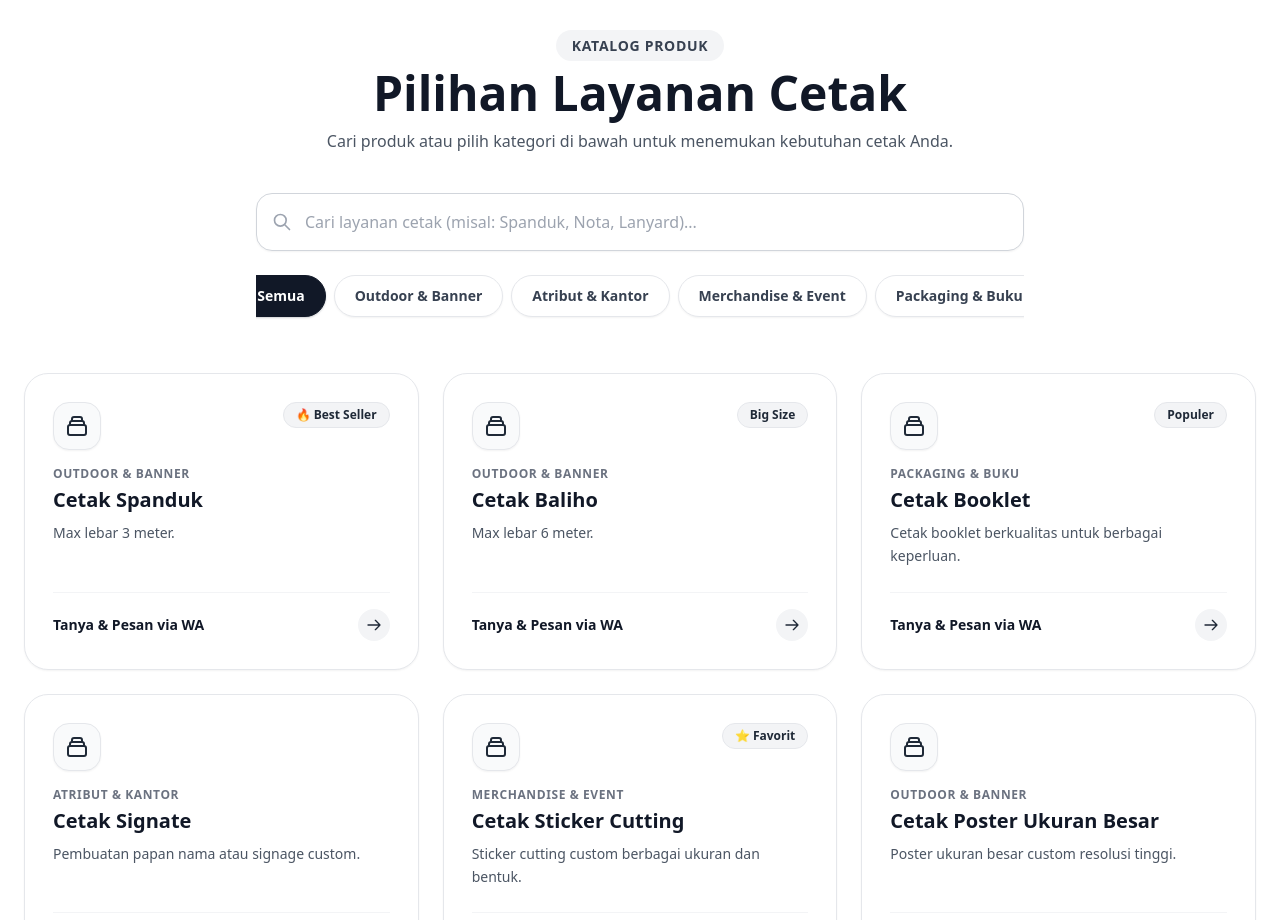
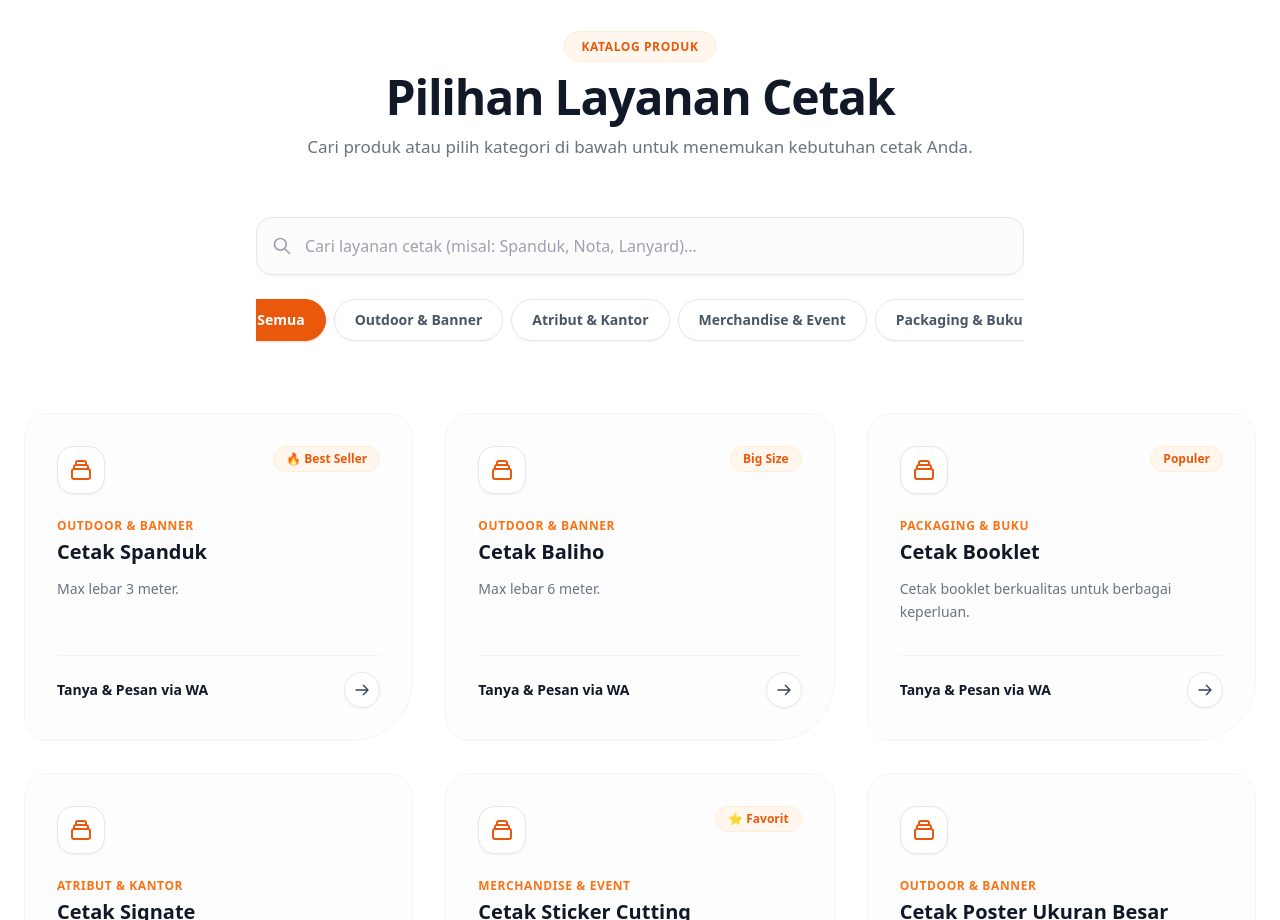
Before and after one commit to Heroness1/daycreed-inframe, a Next.js app: page /testing in a window 1280 px wide. Shown: the part 1880-2800 px from the top of the page. Built offline with nearby package versions, Linux system fonts and the light colour scheme.

Commit message:
Refactor Catalog component for improved styling
Updated styling and structure of the Catalog component, including changes to text colors, button styles, and layout adjustments for better visual consistency.

```diff
--- a/components/Catalog.jsx
+++ b/components/Catalog.jsx
@@ -21,19 +21,22 @@ export default function Catalog() {
   return (
     <section id="katalog" aria-labelledby="katalog-title" className="py-24 px-6 bg-white">
       <div className="max-w-7xl mx-auto">
-        <div className="mb-10 text-center">
-          <span className="text-gray-700 font-semibold uppercase tracking-wider text-sm bg-gray-100 px-4 py-1.5 rounded-full">
+
+        {/* Header Katalog */}
+        <div className="mb-14 text-center">
+          <span className="text-orange-600 font-semibold uppercase tracking-wider text-xs bg-orange-50 px-4 py-1.5 rounded-full border border-orange-100">
             Katalog Produk
           </span>
-          <h2 id="katalog-title" className="text-4xl md:text-5xl font-bold text-gray-900 mt-3">
+          <h2 id="katalog-title" className="text-4xl md:text-5xl font-extrabold text-gray-900 mt-4 tracking-tight">
             Pilihan Layanan Cetak
           </h2>
-          <p className="text-gray-600 mt-3 max-w-2xl mx-auto text-base">
+          <p className="text-gray-500 mt-3 max-w-2xl mx-auto text-[17px] leading-relaxed font-medium">
             Cari produk atau pilih kategori di bawah untuk menemukan kebutuhan cetak Anda.
           </p>
         </div>
 
-        <div className="max-w-3xl mx-auto mb-12 space-y-6">
+        {/* Search Bar & Kategori */}
+        <div className="max-w-3xl mx-auto mb-16 space-y-6">
           <div className="relative">
             <span className="absolute inset-y-0 left-0 pl-4 flex items-center pointer-events-none text-gray-400">
               <svg className="w-5 h-5" fill="none" stroke="currentColor" viewBox="0 0 24 24"><path strokeLinecap="round" strokeLinejoin="round" strokeWidth={2} d="M21 21l-6-6m2-5a7 7 0 11-14 0 7 7 0 0114 0z" /></svg>
@@ -43,15 +46,16 @@ export default function Catalog() {
               value={searchQuery}
               onChange={(e) => setSearchQuery(e.target.value)}
               placeholder="Cari layanan cetak (misal: Spanduk, Nota, Lanyard)..."
-              className="w-full pl-12 pr-4 py-4 bg-white border border-gray-300 rounded-2xl text-gray-900 placeholder-gray-400 focus:outline-none focus:border-gray-900 focus:ring-2 focus:ring-gray-100 transition shadow-sm"
+              className="w-full pl-12 pr-16 py-4 bg-gray-50/50 border border-gray-200 rounded-2xl text-gray-900 placeholder-gray-400 focus:outline-none focus:border-orange-500 focus:ring-2 focus:ring-orange-500/10 transition shadow-sm"
             />
             {searchQuery && (
-              <button onClick={() => setSearchQuery("")} className="absolute inset-y-0 right-0 pr-4 flex items-center text-sm text-gray-400 hover:text-gray-600">
+              <button onClick={() => setSearchQuery("")} className="absolute inset-y-0 right-0 pr-4 flex items-center text-xs font-semibold text-gray-400 hover:text-orange-600 transition">
                 Hapus
               </button>
             )}
           </div>
 
+          {/* Tombol Kategori (Disesuaikan jadi Oranye saat aktif) */}
           <div className="flex items-center gap-2 overflow-x-auto pb-2 scrollbar-hide justify-start md:justify-center">
             {kategoriList.map((kategori, idx) => (
               <button
@@ -59,8 +63,8 @@ export default function Catalog() {
                 onClick={() => setSelectedCategory(kategori)}
                 className={`whitespace-nowrap px-5 py-2.5 rounded-full text-sm font-semibold transition shadow-sm border ${
                   selectedCategory === kategori
-                    ? "bg-gray-900 text-white border-gray-900 shadow-gray-900/20"
-                    : "bg-white text-gray-700 border-gray-200 hover:bg-gray-50"
+                    ? "bg-orange-600 text-white border-orange-600 shadow-lg shadow-orange-600/20"
+                    : "bg-white text-gray-600 border-gray-200 hover:bg-gray-50 hover:border-gray-300"
                 }`}
               >
                 {kategori}
@@ -69,9 +73,10 @@ export default function Catalog() {
           </div>
         </div>
 
+        {/* Grid Produk */}
         {displayedProduk.length > 0 ? (
           <>
-            <div className="grid grid-cols-1 md:grid-cols-2 lg:grid-cols-3 gap-6">
+            <div className="grid grid-cols-1 md:grid-cols-2 lg:grid-cols-3 gap-8">
               {displayedProduk.map((produk, index) => (
                 <a
                   key={index}
@@ -80,43 +85,53 @@ export default function Catalog() {
                   )}`}
                   target="_blank"
                   rel="noopener noreferrer"
-                  className="group relative flex flex-col justify-between bg-white rounded-3xl p-7 border border-gray-200 shadow-sm hover:shadow-md hover:border-gray-400 transition-all duration-300 overflow-hidden"
+                  // Mengadopsi desain kartu asimetris & hover glow yang senada dengan section sebelumnya
+                  className="group relative flex flex-col justify-between bg-gray-50/40 rounded-3xl rounded-br-[60px] p-8 border border-gray-100 hover:border-orange-200 hover:bg-white hover:shadow-[0_12px_30px_rgb(0,0,0,0.06)] transition-all duration-500 overflow-hidden"
                 >
-                  <div className="absolute top-0 left-0 right-0 h-1.5 bg-gray-900 opacity-0 group-hover:opacity-100 transition-opacity" />
+                  {/* Efek Ambient Glow Oranye di dalam kartu saat di-hover */}
+                  <div className="absolute -top-10 -right-10 w-40 h-40 bg-orange-400/0 rounded-full blur-3xl group-hover:bg-orange-500/10 transition-colors duration-500 pointer-events-none"></div>
+
                   <div>
-                    <div className="flex items-start justify-between gap-3 mb-4">
-                      <div className="w-12 h-12 rounded-2xl bg-gray-50 border border-gray-200 text-gray-800 flex items-center justify-center group-hover:bg-gray-900 group-hover:text-white group-hover:border-gray-900 transition-colors shadow-sm">
+                    <div className="flex items-start justify-between gap-3 mb-6">
+                      <div className="w-12 h-12 rounded-2xl bg-white border border-gray-200 text-orange-600 flex items-center justify-center group-hover:bg-orange-600 group-hover:text-white group-hover:border-orange-600 transition-colors shadow-sm">
                         <svg className="w-6 h-6" fill="none" stroke="currentColor" viewBox="0 0 24 24"><path strokeLinecap="round" strokeLinejoin="round" strokeWidth={2} d="M19 11H5m14 0a2 2 0 012 2v6a2 2 0 01-2 2H5a2 2 0 01-2-2v-6a2 2 0 012-2m14 0V9a2 2 0 00-2-2M5 11V9a2 2 0 012-2m0 0V5a2 2 0 012-2h6a2 2 0 012 2v2M7 7h10" /></svg>
                       </div>
                       {produk.badge && (
-                        <span className="inline-flex items-center px-3 py-1 rounded-full text-xs font-semibold bg-gray-100 border border-gray-200 text-gray-800">
+                        <span className="inline-flex items-center px-3 py-1 rounded-full text-xs font-semibold bg-orange-50 border border-orange-100 text-orange-600">
                           {produk.badge}
                         </span>
                       )}
                     </div>
-                    <span className="text-xs font-semibold text-gray-500 uppercase tracking-wider block mb-1">
+
+                    <span className="text-xs font-semibold text-orange-500 uppercase tracking-wider block mb-1">
                       {produk.kategori || "Lainnya"}
                     </span>
-                    <h3 className="text-xl font-bold text-gray-900 mb-2">{produk.nama}</h3>
-                    <p className="text-sm text-gray-600 leading-relaxed mb-6">{produk.deskripsi}</p>
+                    <h3 className="text-xl font-bold text-gray-900 mb-3 group-hover:text-orange-600 transition-colors duration-300">
+                      {produk.nama}
+                    </h3>
+                    <p className="text-sm text-gray-500 leading-relaxed mb-8 font-medium">
+                      {produk.deskripsi}
+                    </p>
                   </div>
 
-                  <div className="pt-4 border-t border-gray-100 flex items-center justify-between text-sm font-semibold text-gray-900">
-                    <span>Tanya & Pesan via WA</span>
-                    <div className="w-8 h-8 rounded-full bg-gray-100 group-hover:bg-gray-900 group-hover:text-white text-gray-800 flex items-center justify-center transition-colors">
-                      <svg className="w-4 h-4" fill="none" stroke="currentColor" viewBox="0 0 24 24"><path strokeLinecap="round" strokeLinejoin="round" strokeWidth={2} d="M14 5l7 7m0 0l-7 7m7-7H3" /></svg>
+                  {/* Tombol Aksi di Bawah Kartu */}
+                  <div className="pt-4 border-t border-gray-100 flex items-center justify-between text-sm font-bold text-gray-900">
+                    <span className="group-hover:text-orange-600 transition-colors">Tanya & Pesan via WA</span>
+                    <div className="w-9 h-9 rounded-full bg-white border border-gray-200 group-hover:bg-orange-600 group-hover:text-white group-hover:border-orange-600 text-gray-700 flex items-center justify-center transition-all shadow-sm">
+                      <svg className="w-4 h-4 transform group-hover:translate-x-0.5 transition-transform" fill="none" stroke="currentColor" viewBox="0 0 24 24"><path strokeLinecap="round" strokeLinejoin="round" strokeWidth={2} d="M14 5l7 7m0 0l-7 7m7-7H3" /></svg>
                     </div>
                   </div>
                 </a>
               ))}
             </div>
 
+            {/* Tombol Lihat Semua */}
             {!searchQuery && selectedCategory === "Semua" && (
               <div className="text-center mt-12">
                 {!showAll ? (
                   <button
                     onClick={() => setShowAll(true)}
-                    className="bg-white hover:bg-gray-50 text-gray-900 font-semibold px-8 py-4 rounded-2xl transition border border-gray-300 shadow-sm inline-flex items-center gap-2"
+                    className="bg-white hover:bg-orange-50 text-gray-900 hover:text-orange-600 font-semibold px-8 py-4 rounded-2xl transition border border-gray-200 shadow-sm inline-flex items-center gap-2"
                   >
                     Lihat Semua Layanan Lainnya ({filteredProduk.length - 6} produk)
                     <svg className="w-4 h-4" fill="none" stroke="currentColor" viewBox="0 0 24 24"><path strokeLinecap="round" strokeLinejoin="round" strokeWidth={2} d="M19 9l-7 7-7-7" /></svg>
@@ -124,7 +139,7 @@ export default function Catalog() {
                 ) : (
                   <button
                     onClick={() => setShowAll(false)}
-                    className="bg-white hover:bg-gray-50 text-gray-800 font-semibold px-8 py-4 rounded-2xl transition border border-gray-300 inline-flex items-center gap-2 shadow-sm"
+                    className="bg-white hover:bg-orange-50 text-gray-800 hover:text-orange-600 font-semibold px-8 py-4 rounded-2xl transition border border-gray-200 inline-flex items-center gap-2 shadow-sm"
                   >
                     Tampilkan Lebih Sedikit
                     <svg className="w-4 h-4" fill="none" stroke="currentColor" viewBox="0 0 24 24"><path strokeLinecap="round" strokeLinejoin="round" strokeWidth={2} d="M5 15l7-7 7 7" /></svg>
@@ -134,18 +149,20 @@ export default function Catalog() {
             )}
           </>
         ) : (
-          <div className="text-center py-16 bg-white rounded-3xl border border-gray-200 shadow-sm">
-            <div className="text-4xl mb-2">🔍</div>
+          /* State Kalau Pencarian Kosong */
+          <div className="text-center py-16 bg-gray-50/50 rounded-3xl border border-gray-200 shadow-sm">
+            <div className="text-4xl mb-3">🔍</div>
             <h3 className="text-lg font-bold text-gray-900">Layanan tidak ditemukan</h3>
-            <p className="text-sm text-gray-500 mt-1">Coba gunakan kata kunci lain atau pilih kategori yang berbeda.</p>
+            <p className="text-sm text-gray-500 mt-1 mb-6">Coba gunakan kata kunci lain atau pilih kategori yang berbeda.</p>
             <button
               onClick={() => { setSearchQuery(""); setSelectedCategory("Semua"); setShowAll(false); }}
-              className="mt-4 bg-gray-900 text-white px-5 py-2 rounded-xl text-sm font-semibold hover:bg-black transition"
+              className="bg-orange-600 text-white px-6 py-2.5 rounded-xl text-sm font-semibold hover:bg-orange-700 transition shadow-md shadow-orange-600/20"
             >
               Reset Pencarian
             </button>
           </div>
         )}
+
       </div>
     </section>
   );
```
